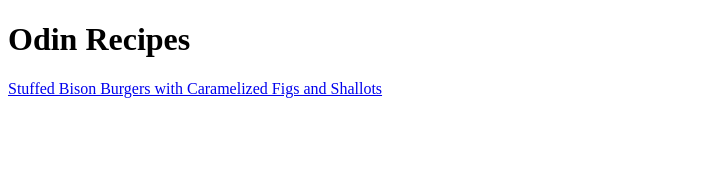
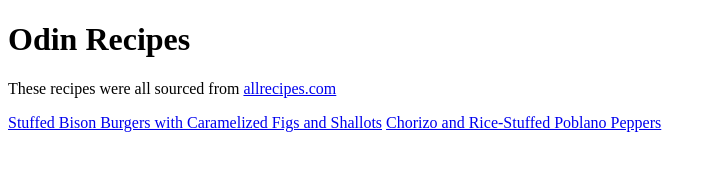
Before and after one commit to usedcolouringbook/odin-recipes, a plain HTML site: page index.html in a window 1280 px wide. Shown: the whole page, without its empty margins (0-717 px from the left). Drawn offline with Linux system fonts and the light colour scheme.

Commit message:
Updated index.html with a link to second recipe

```diff
--- a/index.html
+++ b/index.html
@@ -7,7 +7,10 @@
 
     <body>
         <h1>Odin Recipes</h1>
+        <p>These recipes were all sourced from <a href="https://www.allrecipes.com/">allrecipes.com</a> </p>
         <a href="recipes/stuffedBisonBurger.html">Stuffed Bison Burgers with Caramelized Figs and Shallots</a>
+
+        <a href="recipes/chorizo-rice-stuffed-peppers.html">Chorizo and Rice-Stuffed Poblano Peppers</a>
 
     </body>
 </html>
```
